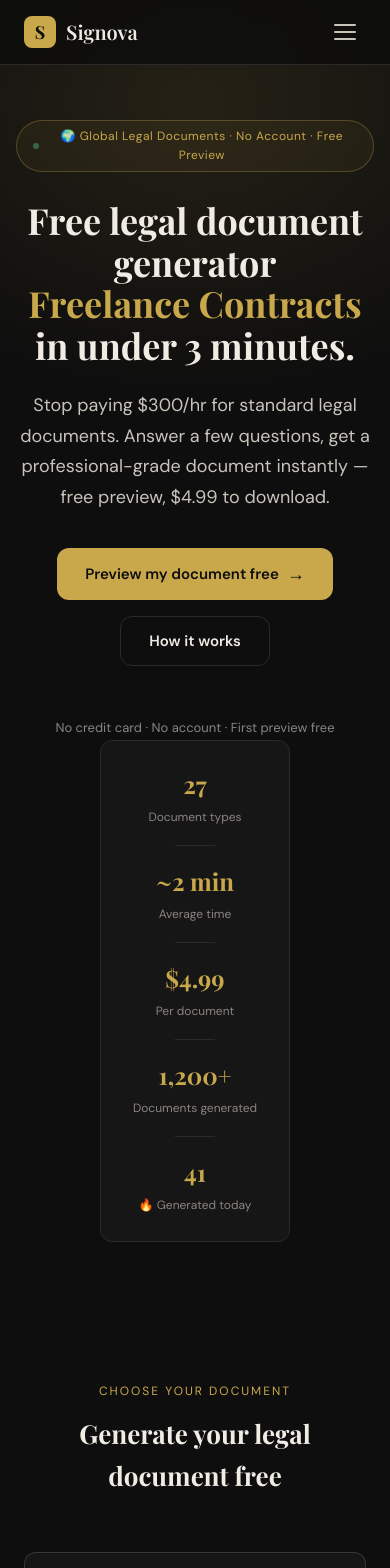
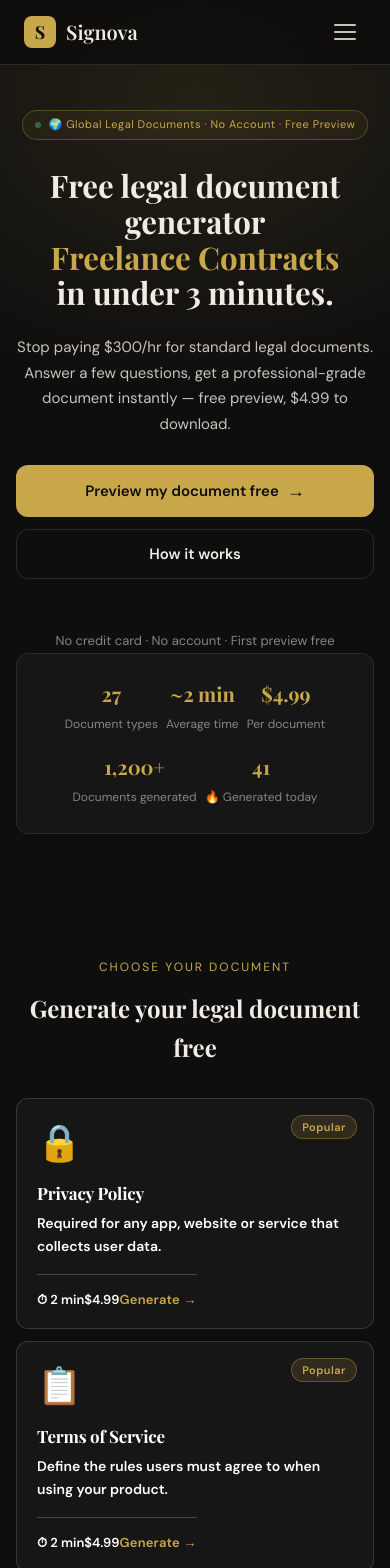
Before and after one commit to dgtalquantumleap-ai/signova, a React (Vite) app: page / in a window 390 px wide. Shown: the top 1568 px of the page. Built offline with nearby package versions, Linux system fonts and the light colour scheme.

Commit message:
fix: mobile overhaul and TM mark

```diff
--- a/src/index.css
+++ b/src/index.css
@@ -19,7 +19,8 @@
   --shadow: 0 4px 24px rgba(0,0,0,0.4);
 }
 
-html { scroll-behavior: smooth; }
+html { scroll-behavior: smooth; overflow-x: hidden; }
+body { overflow-x: hidden; }
 
 body {
   background: var(--bg);
--- a/src/pages/Landing.css
+++ b/src/pages/Landing.css
@@ -425,9 +425,15 @@
 }
 
 @media (max-width: 640px) {
+  /* ── Prevent horizontal scroll ── */
+  .landing { padding-bottom: 72px; overflow-x: hidden; }
+
+  /* ── Sticky CTA ── */
   .mobile-sticky-cta { display: flex; }
-  /* add padding to page bottom so content isn't hidden behind sticky bar */
-  .landing { padding-bottom: 72px; }
+
+  /* ── Nav ── */
+  .nav { position: fixed; }
+  .hamburger { display: flex; }
   .nav-links {
     display: none;
     position: absolute; top: 64px; left: 0; right: 0;
@@ -439,31 +445,75 @@
   .nav-links a {
     padding: 16px 24px; font-size: 16px; border-bottom: 1px solid var(--border);
   }
-  .nav { position: fixed; }
-  .hamburger { display: flex; }
-  .hero { padding: 120px 16px 80px; }
-  .hero-stats { flex-direction: column; gap: 16px; }
-  .stat-div { width: 40px; height: 1px; }
-  .cta-box { padding: 40px 24px; }
-  .faq-question { font-size: 15px; }
 
-  /* Stack document cards to 1 column on mobile */
-  .docs-grid { grid-template-columns: 1fr !important; }
-  .doc-card { padding: 20px; }
+  /* ── Hero ── */
+  .hero { padding: 110px 16px 64px; }
+  .hero-title { font-size: clamp(30px, 8vw, 42px) !important; }
+  .hero-sub { font-size: 15px !important; margin-bottom: 28px; }
+  .hero-sub .mobile-hide { display: none; }
+  .hero-sub .mobile-show { display: inline; }
+  .hero-actions { flex-direction: column; width: 100%; gap: 12px; }
+  .hero-actions .btn-primary,
+  .hero-actions .btn-outline { width: 100%; justify-content: center; font-size: 15px; padding: 14px 20px; }
+  .hero-actions .btn-large { font-size: 15px !important; padding: 14px 20px !important; }
+  .hero-badge { font-size: 11px; padding: 5px 12px; text-align: center; }
+  /* hero stats — full width block on mobile */
+  .hero-stats {
+    display: flex !important; flex-direction: row !important;
+    flex-wrap: wrap; gap: 0;
+    width: 100%; padding: 16px 12px;
+    justify-content: center;
+  }
+  .stat { min-width: 80px; padding: 8px 4px; }
+  .stat-num { font-size: 20px; }
+  .stat-div { display: none; }
 
-  /* Stack pricing to 1 column on mobile */
+  /* ── Section headings ── */
+  .section-title { font-size: 24px !important; }
+  .section-header { margin-bottom: 32px; }
+  .section-inner { padding: 0 16px; }
+
+  /* ── Docs grid ── */
+  .docs-section { padding: 60px 0; }
+  .docs-grid { grid-template-columns: 1fr !important; gap: 12px; }
+  .doc-card { padding: 20px; grid-column: span 1 !important; }
+  .doc-name { font-size: 17px !important; }
+  .doc-desc { font-size: 14px !important; }
+
+  /* ── How it works ── */
+  .how-section { padding: 60px 0; }
+  .step { gap: 16px; padding: 24px 0; }
+  .step-num { font-size: 36px; width: 44px; }
+  .step-title { font-size: 17px; }
+  .step-body { font-size: 14px; }
+
+  /* ── Video ── */
+  .video-section { padding: 60px 0; }
+  .video-wrapper { border-radius: 10px; }
+
+  /* ── Pricing ── */
+  .pricing-section { padding: 60px 0; }
   .pricing-grid { grid-template-columns: 1fr !important; }
 
-  /* How it works steps */
-  .steps-grid { grid-template-columns: 1fr !important; }
+  /* ── Trust ── */
+  .trust-section { padding: 48px 0; }
+  .trust-grid { grid-template-columns: repeat(2, 1fr) !important; gap: 20px; }
 
-  /* Trust section */
-  .trust-items { flex-direction: column; gap: 12px; }
+  /* ── Testimonials ── */
+  .testimonials-section { padding: 60px 0; }
 
-  /* Section padding */
-  .docs-section, .how-section, .pricing-section { padding: 60px 0; }
-  .section-title { font-size: 26px !important; }
-  /* Shorten hero sub on mobile to avoid text wall */
-  .hero-sub .mobile-hide { display: none; }
-  .hero-sub .mobile-show { display: inline; }
+  /* ── FAQ ── */
+  .faq-section { padding: 60px 0; }
+  .faq-question { font-size: 14px; }
+
+  /* ── CTA box ── */
+  .cta-section { padding: 60px 0; }
+  .cta-box { padding: 36px 20px; border-radius: 14px; }
+  .cta-title { font-size: 24px !important; }
+  .cta-sub { font-size: 14px; }
+  .cta-box .btn-primary { width: 100%; justify-content: center; }
+
+  /* ── Footer ── */
+  .footer-links { flex-wrap: wrap; justify-content: center; gap: 16px; }
+  .footer-disc { font-size: 11px; padding: 0 8px; }
 }
--- a/src/pages/Landing.jsx
+++ b/src/pages/Landing.jsx
@@ -701,7 +701,7 @@ export default function Landing() {
           <p className="footer-disc">
             Signova is a document generation tool, not a law firm. Documents are AI-generated starting points — not legal advice. No attorney-client relationship is created by using this service. For complex or high-stakes matters, consult a qualified attorney before signing or relying on any document.
           </p>
-          <p className="footer-copy">© 2026 Signova · Ebenova Solutions</p>
+          <p className="footer-copy">© 2026 Signova™ · Ebenova Solutions</p>
         </div>
       </footer>
     </div>
--- a/src/pages/blog/Blog.css
+++ b/src/pages/blog/Blog.css
@@ -290,4 +290,15 @@
   .blog-grid { grid-template-columns: 1fr; }
   .blog-cta-box { flex-direction: column; align-items: flex-start; }
   .blog-post-nav { flex-direction: column; align-items: flex-start; gap: 8px; }
+  .blog-header { padding: 80px 16px 40px; }
+  .blog-title { font-size: 1.8rem; }
+  .blog-subtitle { font-size: 0.9rem; }
+  .blog-grid-wrap { padding: 0 16px; }
+  .blog-article { padding: 0 16px; }
+  .blog-article-title { font-size: 1.6rem; }
+  .blog-section h2 { font-size: 1.15rem; }
+  .blog-section p { font-size: 0.93rem; }
+  .blog-cta-box { padding: 20px 16px; }
+  .btn-blog-cta { width: 100%; text-align: center; justify-content: center; }
+  .blog-related { padding: 0 16px; }
 }
```
